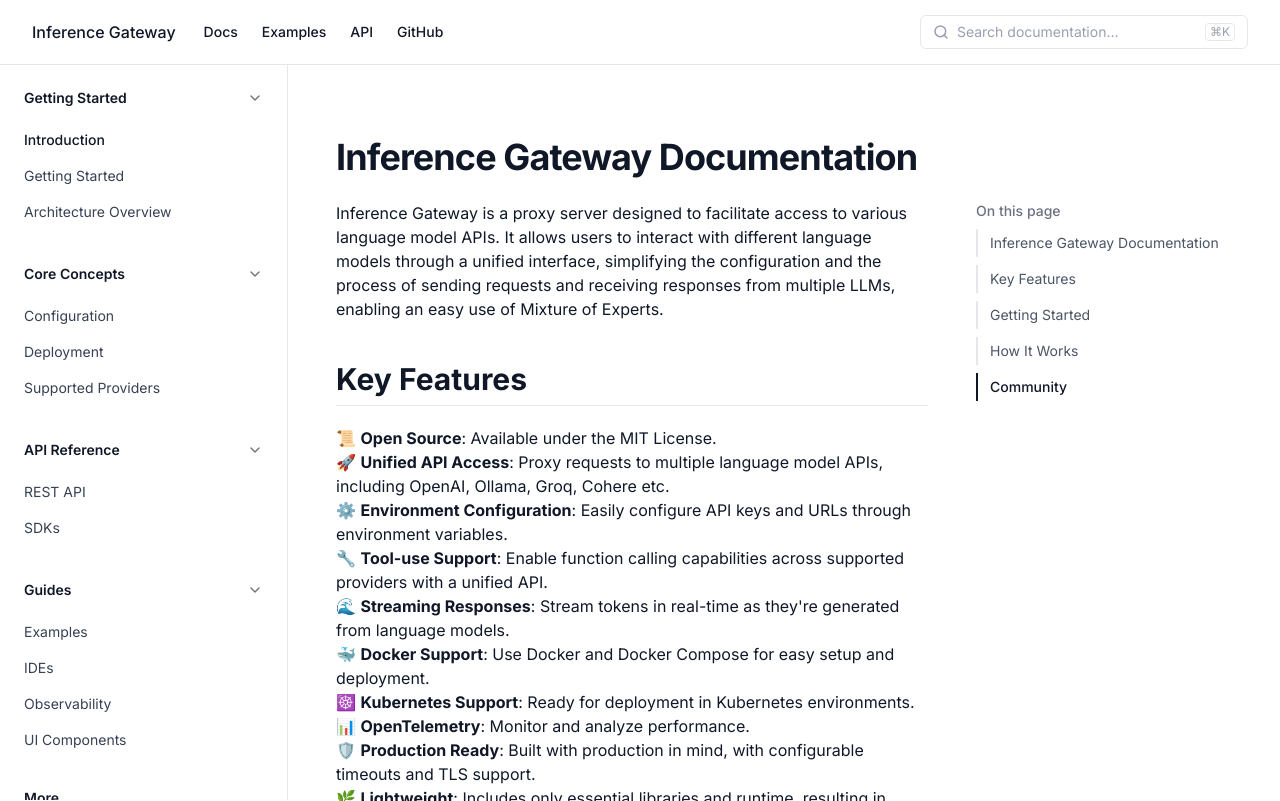
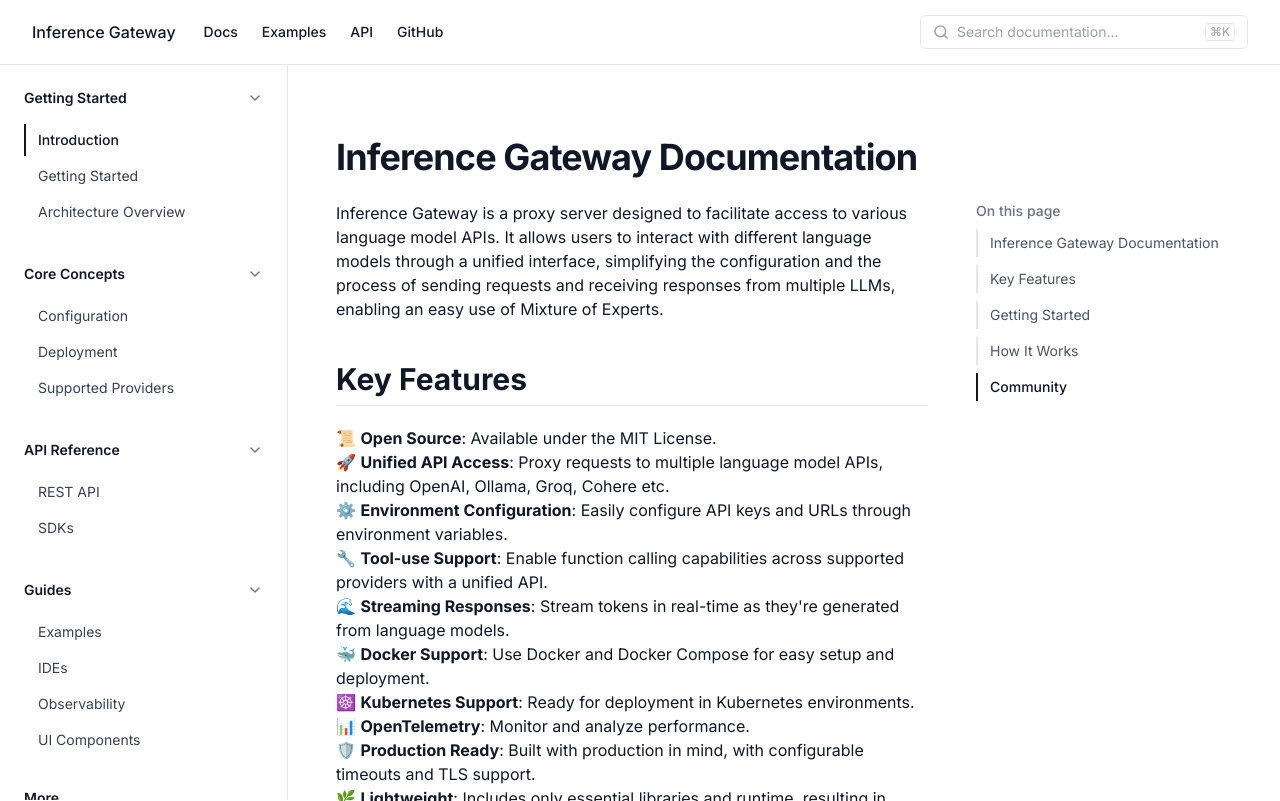
Before and after one commit to inference-gateway/docs, a Next.js app: page / in a window 1280 px wide. Built offline with nearby package versions, Linux system fonts and the light colour scheme.

Commit message:
refactor(Sidebar): update item rendering to improve styling and structure
Signed-off-by: Eden Reich <eden.reich@gmail.com>

```diff
--- a/components/Sidebar.tsx
+++ b/components/Sidebar.tsx
@@ -103,18 +103,27 @@ export default function Sidebar() {
                 {openSections[section.title] && (
                   <div className="space-y-1 pl-2">
                     {section.items.map((item) => (
-                      <Link
+                      <div
                         key={item.href}
-                        href={item.href}
                         className={cn(
-                          "block py-1.5 text-sm transition-colors",
+                          "border-l-2",
                           pathname === item.href
-                            ? "text-primary font-medium"
-                            : "text-gray-700 hover:text-gray-900"
+                            ? "border-primary"
+                            : "border-transparent"
                         )}
                       >
-                        {item.title}
-                      </Link>
+                        <Link
+                          href={item.href}
+                          className={cn(
+                            "block py-1.5 pl-3 text-sm transition-colors",
+                            pathname === item.href
+                              ? "text-primary font-medium"
+                              : "text-gray-700 hover:text-gray-900"
+                          )}
+                        >
+                          {item.title}
+                        </Link>
+                      </div>
                     ))}
                   </div>
                 )}
```
